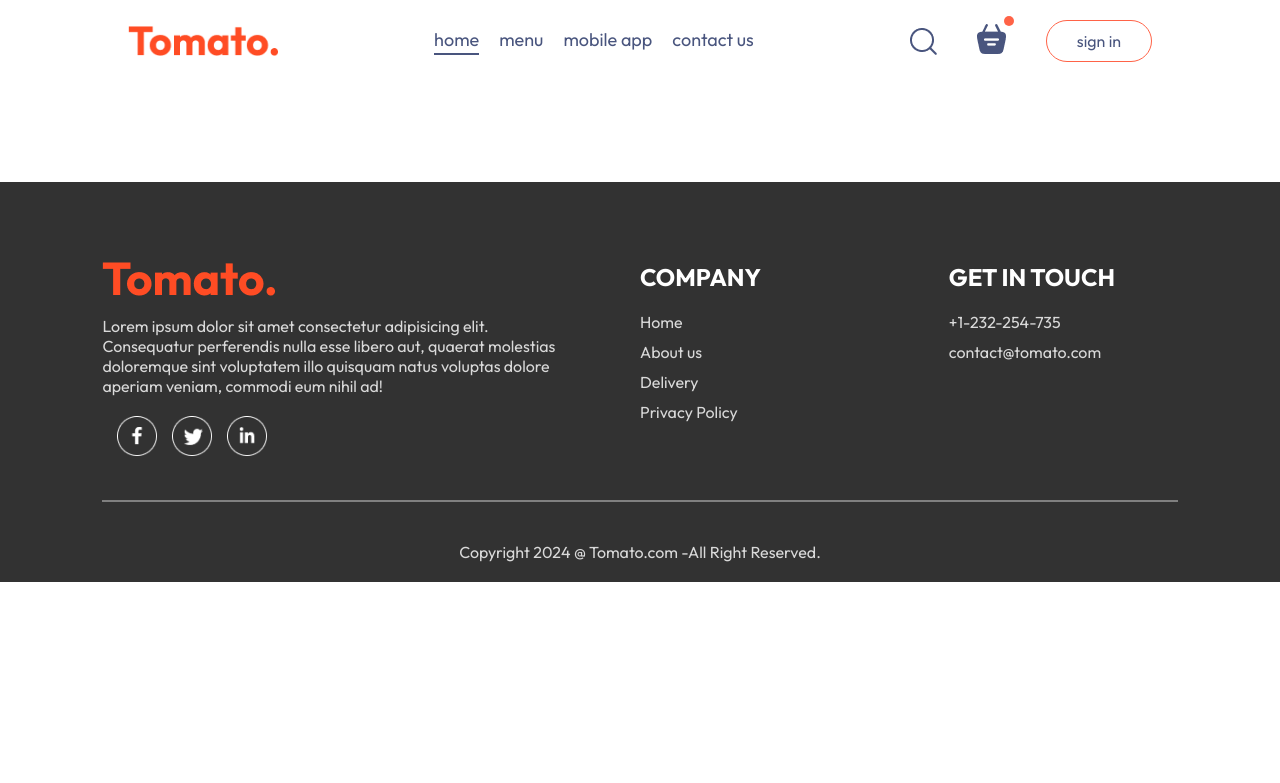
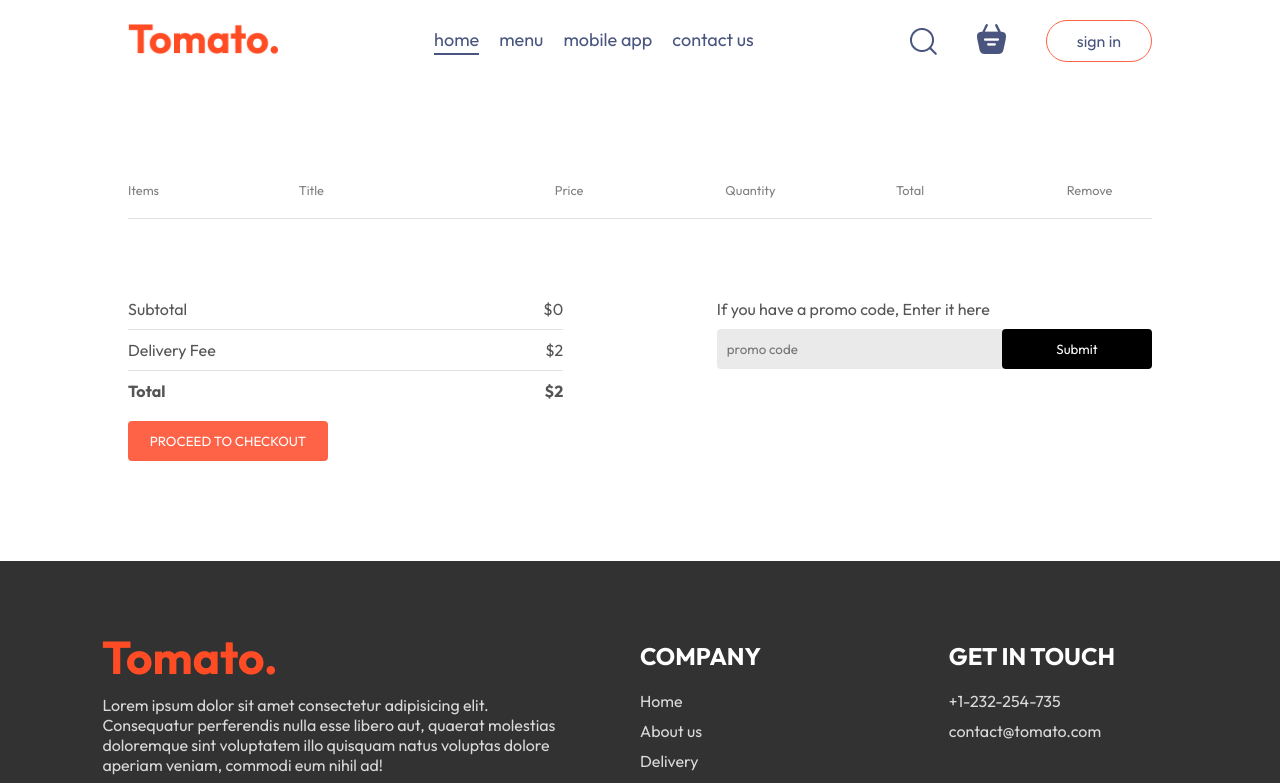
Before and after one commit to DEEPANSHU9389/Food-Delivery-WebApp, a React (Vite) app in the folder frontend/: page /cart in a window 1280 px wide. Shown: the top 783 px of the page. Built offline with nearby package versions, Linux system fonts and the light colour scheme.

Commit message:
here we complete frontend of the project including home page, menu item , login page with orderplace and payment

```diff
--- a/frontend/src/components/Navbar/Navbar.jsx
+++ b/frontend/src/components/Navbar/Navbar.jsx
@@ -1,17 +1,19 @@
-import React, { useState } from 'react'
+import React, { useContext, useState } from 'react'
 import './Navbar.css'
 import {assets} from '../../assets/assets'
 import { Link } from 'react-router-dom';
+import { StoreContext } from '../../context/StoreContext';
 
 const Navbar = ({setShowLogin}) => {
 
    const  [menu,setMenu] = useState("home");
+   const {getTotalCartAmout} =useContext(StoreContext);
 
 
 
   return (
     <div className='navbar'>
-        <img src={assets.logo} alt="" className="logo" />
+        <Link to='/'><img src={assets.logo} alt="" className="logo" /></Link>
         <ul className="navbar-menu">
             <Link to='/' onClick={()=>setMenu("home")} className={menu==="home"?"active":""}>home</Link>
             <a href='#explore-menu' onClick={()=>setMenu("menu")} className={menu==="menu"?"active":""}>menu</a>
@@ -21,8 +23,8 @@
             <div className="navbar-right">
                 <img src={assets.search_icon} alt="" />
                 <div className="navbar-search-icon">
-                    <img src={assets.basket_icon} alt="" />
-                    <div className="dot"></div>
+                    <Link to='/cart'><img src={assets.basket_icon} alt="" /></Link>
+                    <div className={getTotalCartAmout()===0?"":"dot"}></div>
                 </div>
                 <button onClick={()=>setShowLogin(true)}>sign in</button>
             </div>
--- a/frontend/src/context/StoreContext.jsx
+++ b/frontend/src/context/StoreContext.jsx
@@ -5,7 +5,7 @@
 
 const StoreContextProvider = (props) => {
 
-    const [cartItems, setCartItems] = useState({});
+    const [cartItems, setCartItems ] = useState({});
 
     const addToCart = (itemId) =>{
         // cart logic if one product is already added in cart then more is added
@@ -17,20 +17,43 @@
         }
     }
 
-    const removeFromCart =(itemId) => {
-        setCartItems((prev)=>({...prev,[itemId]:prev[itemId]-1}))
+    const removeFromCart = (itemId) => {
+        setCartItems((prev) => {
+            const newCart = { ...prev };
+            if (newCart[itemId] > 1) {
+                newCart[itemId] -= 1;
+            } else {
+                delete newCart[itemId]; // Remove item when quantity is zero
+            }
+            return newCart;
+        });
+
     }
 
-    useEffect(()=>{
-        console.log(cartItems);
-    })
+    const getTotalCartAmout = () => {
+        let totalAmout = 0;
+        for(const item in cartItems)
+        {
+            if(cartItems[item]>0){
+                 let itemInfo = food_list.find((product) => product._id === item);
+                 if(itemInfo){
+                    totalAmout += itemInfo.price * cartItems[item];
+                 }
+
+            }
+
+        }
+        return totalAmout;
+    }
 
     const contextValue = {
          food_list,
          cartItems,
          setCartItems,
          addToCart,
-         removeFromCart
+         removeFromCart,
+         getTotalCartAmout
+
     }
 
     return (
--- a/frontend/src/pages/Cart/Cart.css
+++ b/frontend/src/pages/Cart/Cart.css
@@ -0,0 +1,91 @@
+.cart{
+    margin-top: 100px;
+}
+.cart-items-title{
+         display: grid;
+         grid-template-columns: 1fr 1.5fr 1fr 1fr 1fr 0.5fr;
+         align-items: center;
+         color: gray;
+         font-size: max(1vw, 12px);
+}
+.cart-items-item{
+    margin: 10px 0px;
+    color: black;
+}
+.cart-items-item img{
+    width: 50px;
+}
+.cart hr{
+    height: 1px;
+    background-color: #e2e2e2;
+    border: none;
+}
+.cart-items-item .cross{
+    cursor: pointer;
+}
+.cart-bottom{
+    margin-top: 80px;
+    display: flex;
+    justify-content: space-between;
+    gap: max(12vw, 20px);
+}
+.cart-total{
+    flex: 1;
+    display: flex;
+    flex-direction: column;
+    gap: 20px;
+}
+.cart-total-details{
+    display: flex;
+    justify-content: space-between;
+    color: #555;
+}
+.cart-total hr{
+    margin: 10px 0px;
+}
+.cart-total button{
+    border: none;
+    color: white;
+    background-color: tomato;
+    width: max(15vw, 200px);
+    padding: 12px 0px;
+    border-radius: 4px;
+    cursor: pointer;
+}
+.cart-promocode{
+    flex: 1;
+}
+.cart-promocode p{
+    color: #555;
+}
+.cart-promocode-input{
+    margin-top: 10px;
+    display: flex;
+    justify-content: space-between;
+    align-items: center;
+    background-color: #eaeaea;
+    border-radius: 4px;
+}
+.cart-promocode-input input{
+    background: transparent;
+    border: none;
+    outline: none;
+    padding-left: 10px;
+}
+.cart-promocode-input button{
+    width: max(10vw, 150px);
+    padding: 12px 5px;
+    background-color: black;
+    border: none;
+    color: white;
+    border-radius: 4px;
+
+}
+@media(max-width:750px){
+    .cart-bottom{
+        flex-direction: column-reverse;
+    }
+    .cart-promocode{
+        justify-content: start;
+    }
+}
--- a/frontend/src/pages/Cart/Cart.jsx
+++ b/frontend/src/pages/Cart/Cart.jsx
@@ -1,11 +1,82 @@
-import React from 'react'
+import React, { useContext } from 'react'
 import './Cart.css'
+import { StoreContext } from '../../context/StoreContext'
+import { useNavigate } from 'react-router-dom';
 
 
 const Cart = () => {
+
+   const {cartItems, food_list, removeFromCart, getTotalCartAmout} = useContext(StoreContext);
+
+    const navigate = useNavigate();
+
+
   return (
-    <div>
+    <div className='cart'>
+      <div className="cart-items">
+        <div className="cart-items-title">
+            <p>Items</p>
+            <p>Title</p>
+            <p>Price</p>
+            <p>Quantity</p>
+            <p>Total</p>
+            <p>Remove</p>
+        </div>
+        <br />
+        <hr />
+        {food_list.map((item,index)=>{
+            if(cartItems[item._id]>0)
+            {
+                return (
+                    <div>
 
+                    <div className='cart-items-title cart-items-item'>
+                      <img src={item.image} alt="" />
+                      <p>{item.name}</p>
+                      <p>${item.price}</p>
+                      <p>{cartItems[item._id]}</p>
+                      <p>${item.price*cartItems[item._id]}</p>
+                      <p onClick={()=>removeFromCart(item._id)} className='cross'>X</p>
+
+                    </div>
+                    <hr />
+                    </div>
+                )
+            }
+
+        })}
+      </div>
+      <div className="cart-bottom">
+        <div className="cart-total">
+            <head>Cart Total</head>
+            <div>
+                <div className="cart-total-details">
+                    <p>Subtotal</p>
+                    <p>${getTotalCartAmout()}</p>
+                </div>
+                <hr />
+                <div className="cart-total-details">
+                    <p>Delivery Fee</p>
+                    <p>${2}</p>
+                </div>
+                <hr />
+                <div className="cart-total-details">
+                    <b>Total</b>
+                    <b>${getTotalCartAmout()+2}</b>
+                </div>
+            </div>
+            <button onClick={()=>navigate(`/order`)}>PROCEED TO CHECKOUT</button>
+        </div>
+        <div className="cart-promocode">
+            <div>
+                <p>If you have a promo code, Enter it here</p>
+                <div className='cart-promocode-input'>
+                  <input type="text"placeholder='promo code' />
+                  <button>Submit</button>
+                </div>
+            </div>
+        </div>
+      </div>
     </div>
   )
 }
--- a/frontend/src/pages/Placeorder/Placeorder.css
+++ b/frontend/src/pages/Placeorder/Placeorder.css
@@ -0,0 +1,36 @@
+.place-order{
+    display: flex;
+    align-items: start;
+    justify-content: space-between;
+    gap: 50px;
+    margin-top: 100px;
+}
+
+.place-order-left{
+    width: 100%;
+    max-width: max(30%, 500px);
+}
+.place-order-left .title{
+    font-size: 30px;
+    font-weight: 600;
+    margin-bottom: 50px;
+}
+.place-order-left input{
+    margin-bottom: 15px;
+    width: 100%;
+    padding: 10px;
+    border: 1px solid #c5c5c5;
+    border-radius: 4px;
+    outline-color: tomato;
+}
+.place-order-left .multi-fields{
+    display: flex;
+    gap: 10px;
+}
+.place-order-right{
+    width: 100%;
+    max-width: max(40%, 500px);
+}
+.place-order .cart-total button{
+    margin-top: 30px;
+}
--- a/frontend/src/pages/Placeorder/Placeorder.jsx
+++ b/frontend/src/pages/Placeorder/Placeorder.jsx
@@ -1,11 +1,54 @@
-import React from 'react'
+import React, { useContext } from 'react'
 import './Placeorder.css'
+import { StoreContext } from '../../context/StoreContext'
 
 const Placeorder = () => {
+
+  const {getTotalCartAmout} = useContext(StoreContext)
+
   return (
-    <div>
-
-    </div>
+    <form className='place-order'>
+          <div className="place-order-left">
+          <p className='title'>Delivery Information</p>
+          <div className="multi-fields">
+            <input type="text" placeholder='First Name' />
+            <input type="text" placeholder='Last Name' />
+          </div>
+          <input type="email" placeholder='Email address' />
+          <input type="text" placeholder='Street' />
+          <div className="multi-fields">
+            <input type="text" placeholder='City' />
+            <input type="text" placeholder='State' />
+          </div>
+          <div className="multi-fields">
+            <input type="text" placeholder='Zip Code' />
+            <input type="text" placeholder='Country' />
+          </div>
+          <input type="text" placeholder='Phone' />
+          </div>
+          <div className="place-order-right">
+          <div className="cart-total">
+            <h2>Cart Total</h2>
+            <div>
+                <div className="cart-total-details">
+                    <p>Subtotal</p>
+                    <p>${getTotalCartAmout()}</p>
+                </div>
+                <hr />
+                <div className="cart-total-details">
+                    <p>Delivery Fee</p>
+                    <p>${2}</p>
+                </div>
+                <hr />
+                <div className="cart-total-details">
+                    <b>Total</b>
+                    <b>${getTotalCartAmout()+2}</b>
+                </div>
+            </div>
+            <button>PROCEED TO PAYMENT</button>
+        </div>
+          </div>
+      </form>
   )
 }
 
```
